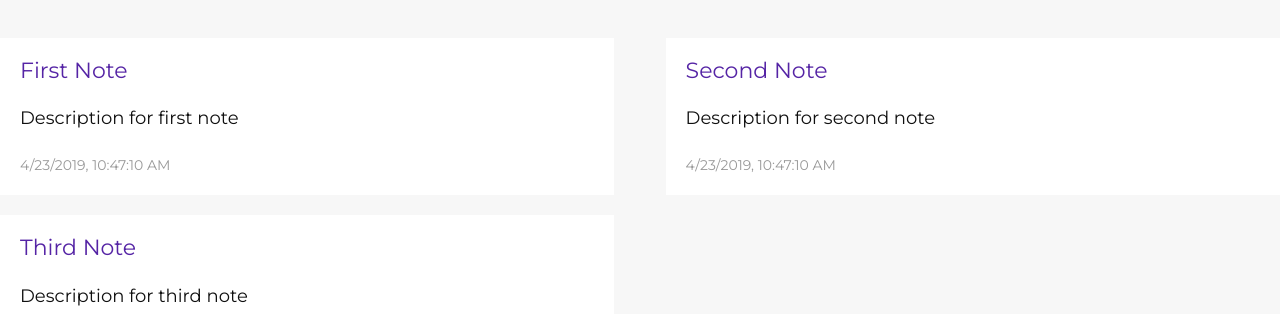
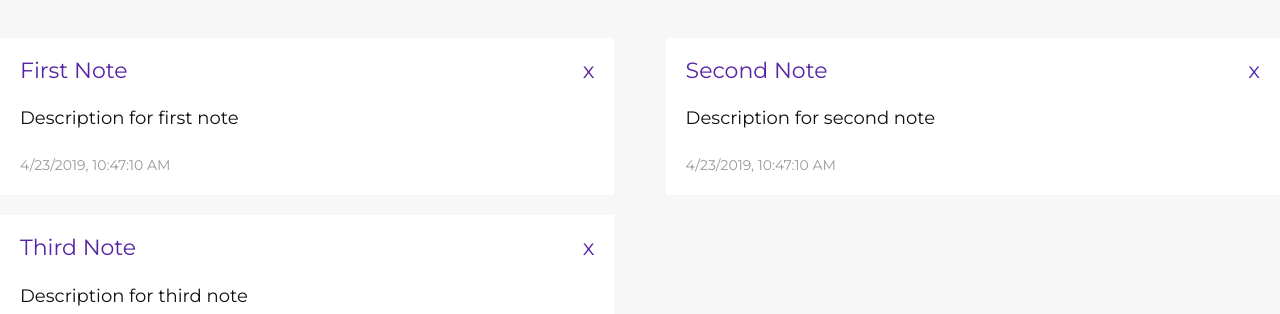
Before and after one commit to ilya-averin/VueNotesApp, a Vue app: page / in a window 1280 px wide. Shown: the part 351-665 px from the top of the page. Built offline with nearby package versions, Linux system fonts and the light colour scheme.

Commit message:
Update Notes.vue

```diff
--- a/src/components/Notes.vue
+++ b/src/components/Notes.vue
@@ -4,6 +4,7 @@
 		<div class="note" v-for="(note, index) in notes" :key="index">
 			<div class="note-header">
 				<p>{{ note.title }}</p>
+				<p style="cursor: pointer;" @click="removeNote(index)">x</p>
 		  </div>
 			<div class="note-body">
 				<p>{{ note.descr }}</p>
@@ -19,6 +20,12 @@
 		notes: {
 			type: Array,
 			required: true
+		}
+	},
+	methods: {
+		removeNote (index){
+			console.log(`Note id - ${index} removed`);
+			this.$emit('remove', index)
 		}
 	}
 }
@@ -48,6 +55,9 @@
 		}
 	}
 	.note-header{
+		display: flex;
+		align-items: center;
+		justify-content: space-between;
 		p{
 			color: #5524a5;
 			font-size: 22px;
```
